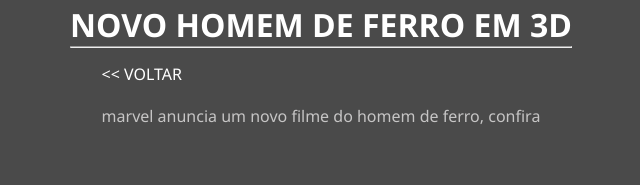
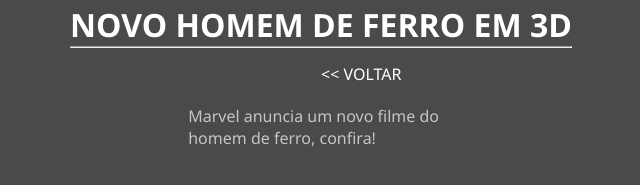
Before and after one commit to carlosItDevelop/angular-blog-desafio, an Angular app: page /content/1 in a window 1280 px wide. Shown: the part 359-544 px from the top of the page, without its empty margins (319-959 px from the left). Built offline with nearby package versions, Linux system fonts and the light colour scheme.

Commit message:
update styles

```diff
--- a/src/app/data/dataFaker.ts
+++ b/src/app/data/dataFaker.ts
@@ -2,14 +2,15 @@ export const dataFake = [
   {
     id: '1',
     title: 'NOVO HOMEM DE FERRO EM 3D',
-    description: 'marvel anuncia um novo filme do homem de ferro, confira',
+    description: 'Marvel anuncia um novo filme do homem de ferro, confira!',
     photoCover:
       'https://prod-ripcut-delivery.disney-plus.net/v1/variant/disney/7F51FA9F6CBD9F0C9B1394B1CC0A6A842D07091318674E234CD33CBF7C28CDC3/scale?width=1200&aspectRatio=1.78&format=jpeg',
   },
   {
     id: '2',
     title: 'Nova Série anunciada no Disney +',
-    description: 'bla blabla',
+    description:
+      'Atendendo à pedidos, a Disney anuncia uma nova série para os fãs da Marvel.',
     photoCover:
       'https://disneyplusbrasil.com.br/wp-content/uploads/2021/07/Series-Marvel-Disney-Plus-1024x576.jpg',
   },
--- a/src/app/pages/content/content.component.css
+++ b/src/app/pages/content/content.component.css
@@ -24,6 +24,8 @@
 }
 
 .content__description>p {
-  margin-top: 20px;
+  margin-top: 30px;
   color: rgb(198, 197, 197);
+  width: 60%;
+  margin: auto;
 }
--- a/src/app/pages/content/content.component.html
+++ b/src/app/pages/content/content.component.html
@@ -7,8 +7,10 @@
     <hr />
   </div>
   <div class="content__description">
-    <a [routerLink]="['']"> << VOLTAR </a>
-    <p>
+    <a [routerLink]="['']" style="margin-left: 50%; margin-top: 15px">
+      << VOLTAR
+    </a>
+    <p style="margin-top: 20px">
       {{ contentDescription }}
     </p>
   </div>
```
